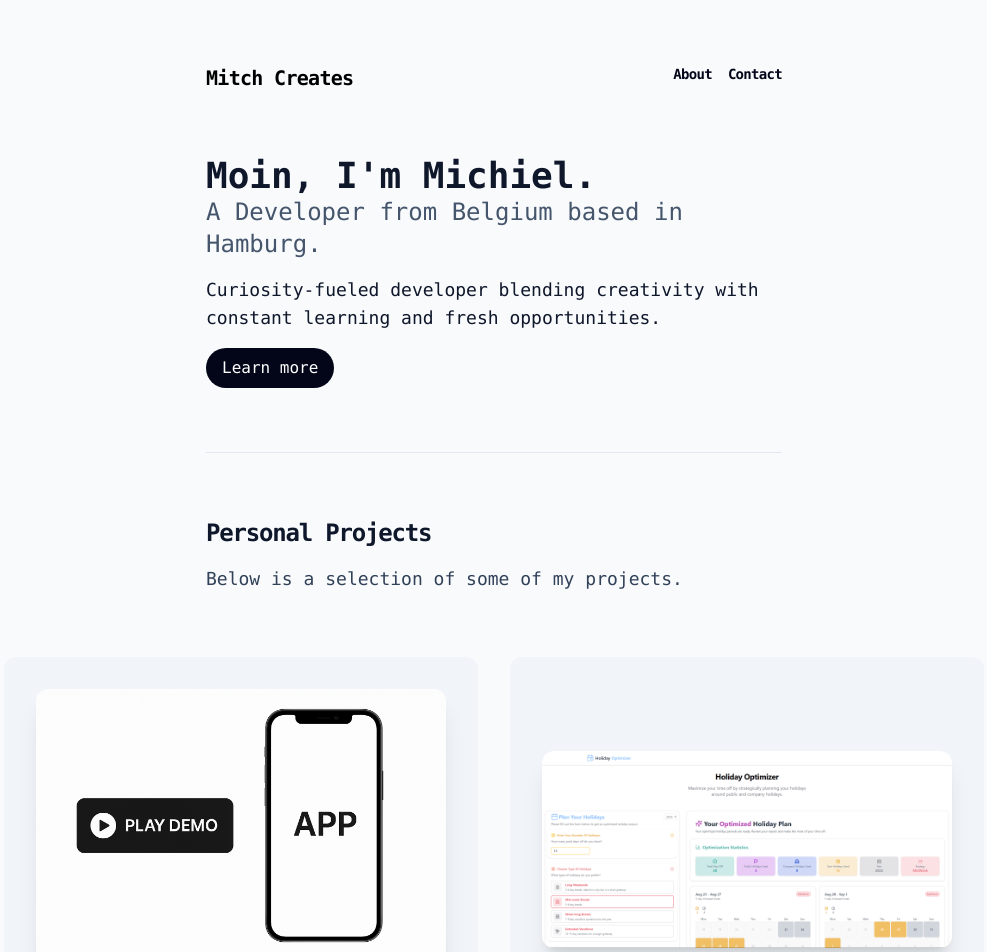
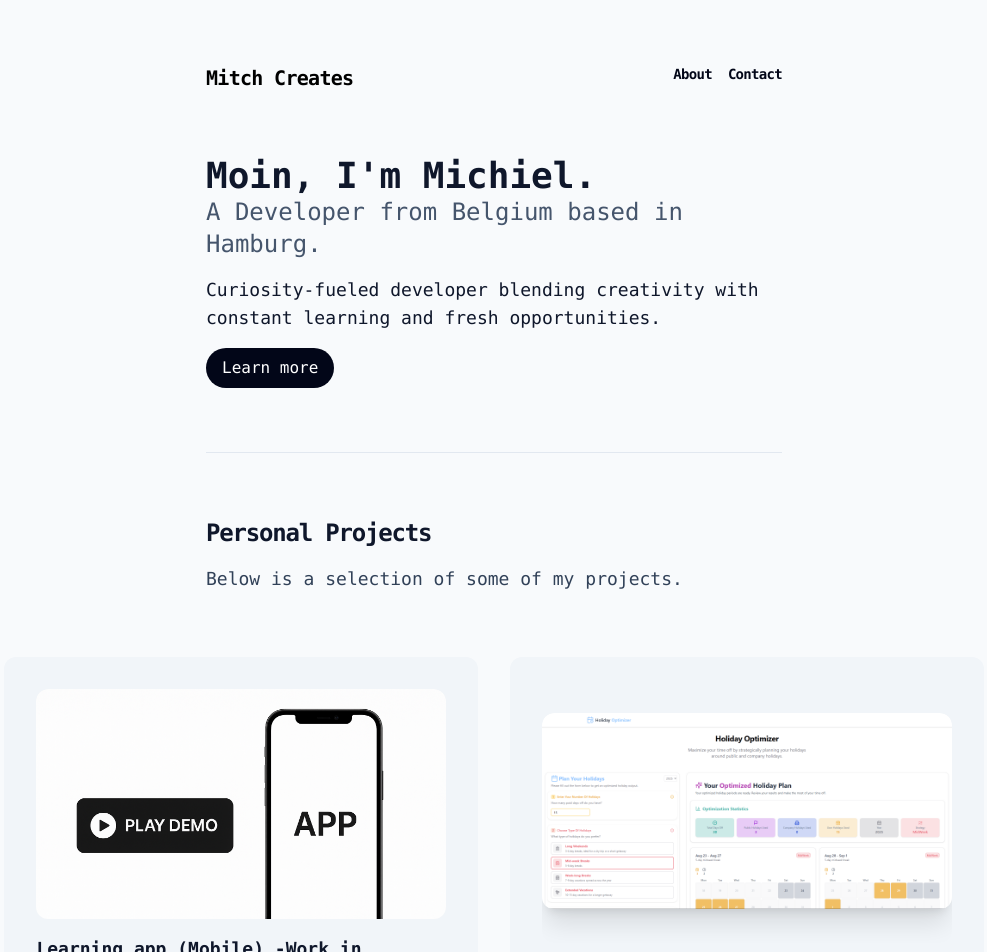
Before and after one commit to Mitch-creates/mitch-portfolio, a React (Vite) app: page / in a window 1280 px wide. Shown: the top 952 px of the page, without its empty margins (146-1133 px from the left). Built offline with nearby package versions, Linux system fonts and the light colour scheme.

Commit message:
Optimized appearance project cards, so there ain't too much of a difference in size demo vs no demo

```diff
--- a/src/pages/Home.tsx
+++ b/src/pages/Home.tsx
@@ -54,7 +54,7 @@ function Home() {
                   }
                 }}
               >
-                <div className="relative rounded-xl mb-4">
+                <div className="relative rounded-xl mb-4 aspect-video overflow-hidden">
                   <img
                     loading="lazy"
                     className="rounded-xl bg-cover shadow-xl"
```
